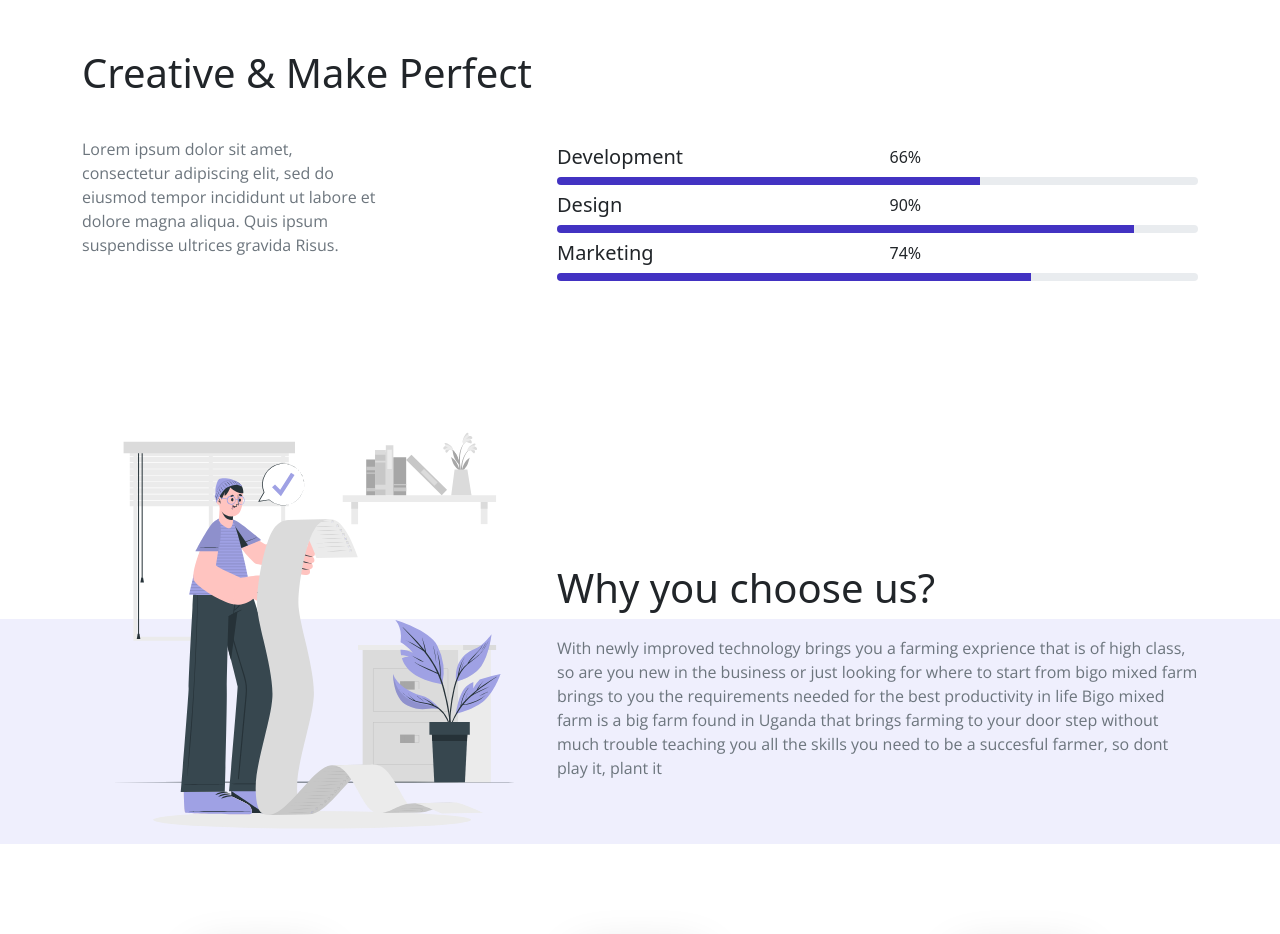
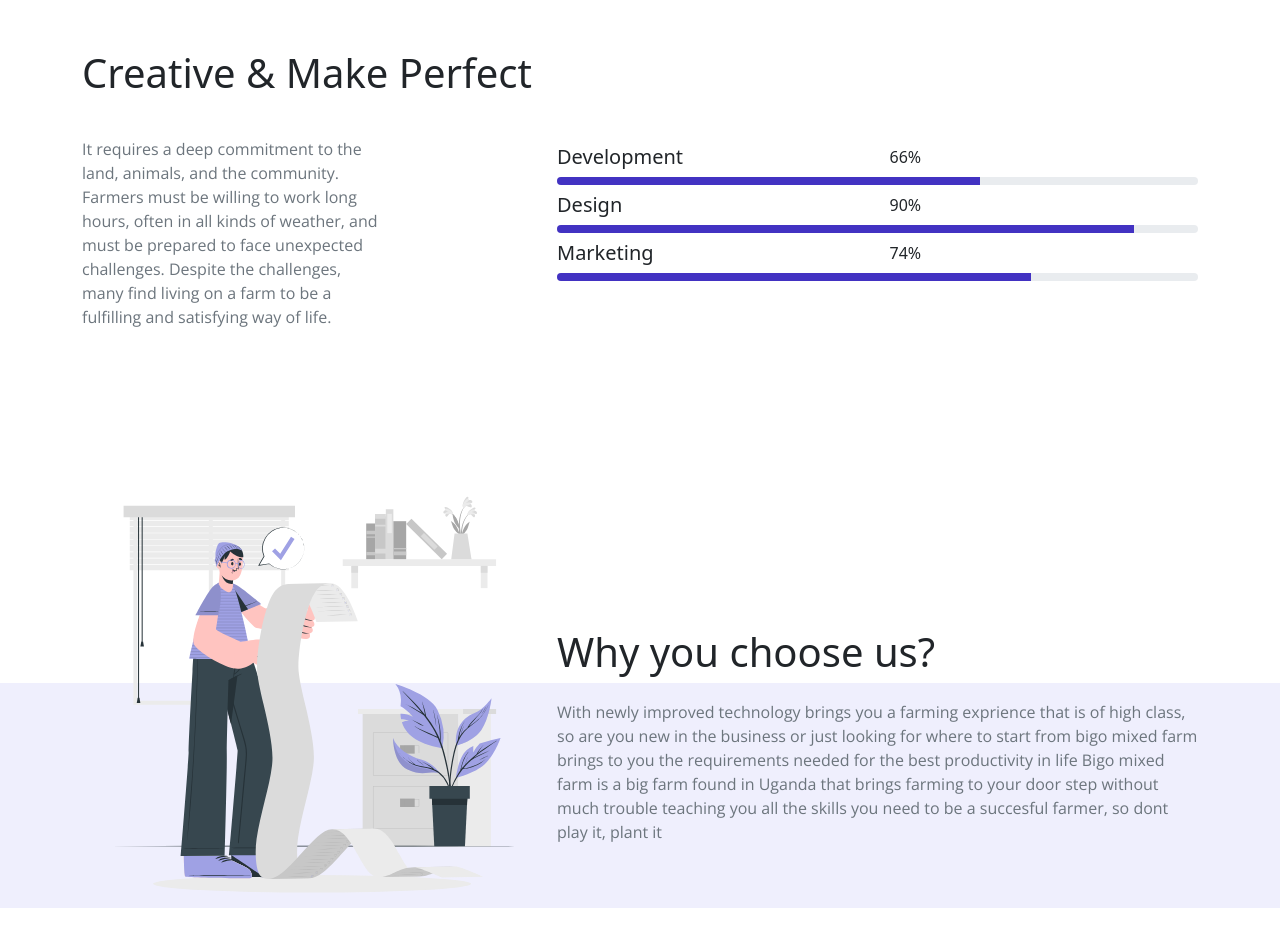
Before and after one commit to HamiKieza/farming, a plain HTML site: page about.html in a window 1280 px wide. Shown: the part 1520-2454 px from the top of the page. Drawn offline with nearby package versions, Linux system fonts and the light colour scheme.

Commit message:
Add files via upload

```diff
--- a/about.html
+++ b/about.html
@@ -2,7 +2,7 @@
 <html lang="en">
 
 <head>
-    <title>Purple Buzz - About Page</title>
+    <title>BIGO MIXED FARM- About Page</title>
     <meta charset="utf-8">
     <meta name="viewport" content="width=device-width, initial-scale=1">
     <link rel="apple-touch-icon" href="assets/img/apple-icon.png">
@@ -167,7 +167,7 @@ https://templatemo.com/tm-561-purple-buzz
 
             <div class="creative-content row py-3">
                 <div class="col-md-5">
-                    <p class="text-muted col-lg-8 light-300">Lorem ipsum dolor sit amet, consectetur adipiscing elit, sed do eiusmod tempor incididunt ut labore et dolore magna aliqua. Quis ipsum suspendisse ultrices gravida Risus.
+                    <p class="text-muted col-lg-8 light-300">It requires a deep commitment to the land, animals, and the community. Farmers must be willing to work long hours, often in all kinds of weather, and must be prepared to face unexpected challenges. Despite the challenges, many find living on a farm to be a fulfilling and satisfying way of life.
                     </p>
                 </div>
                 <div class="creative-progress col-md-7">
```
